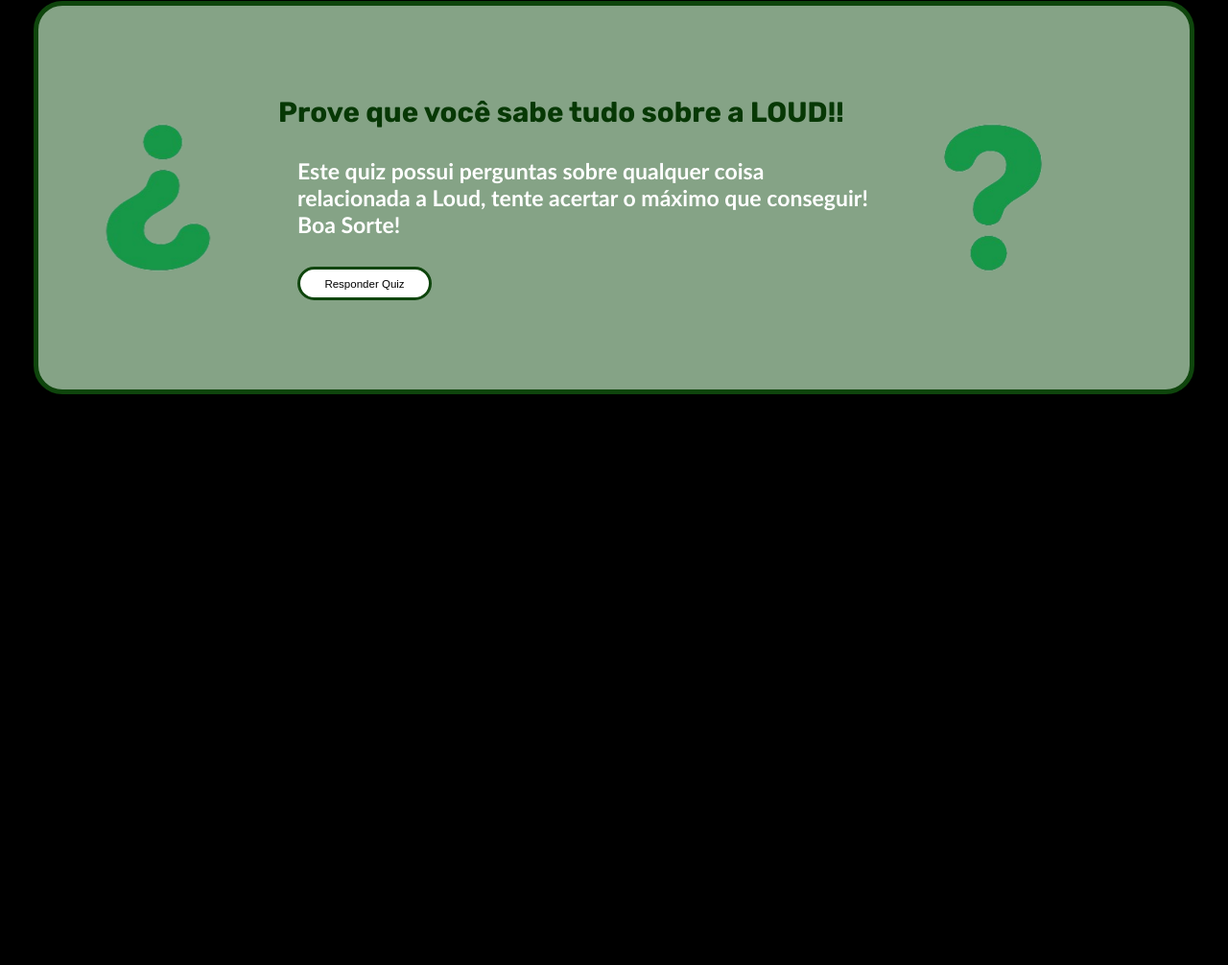
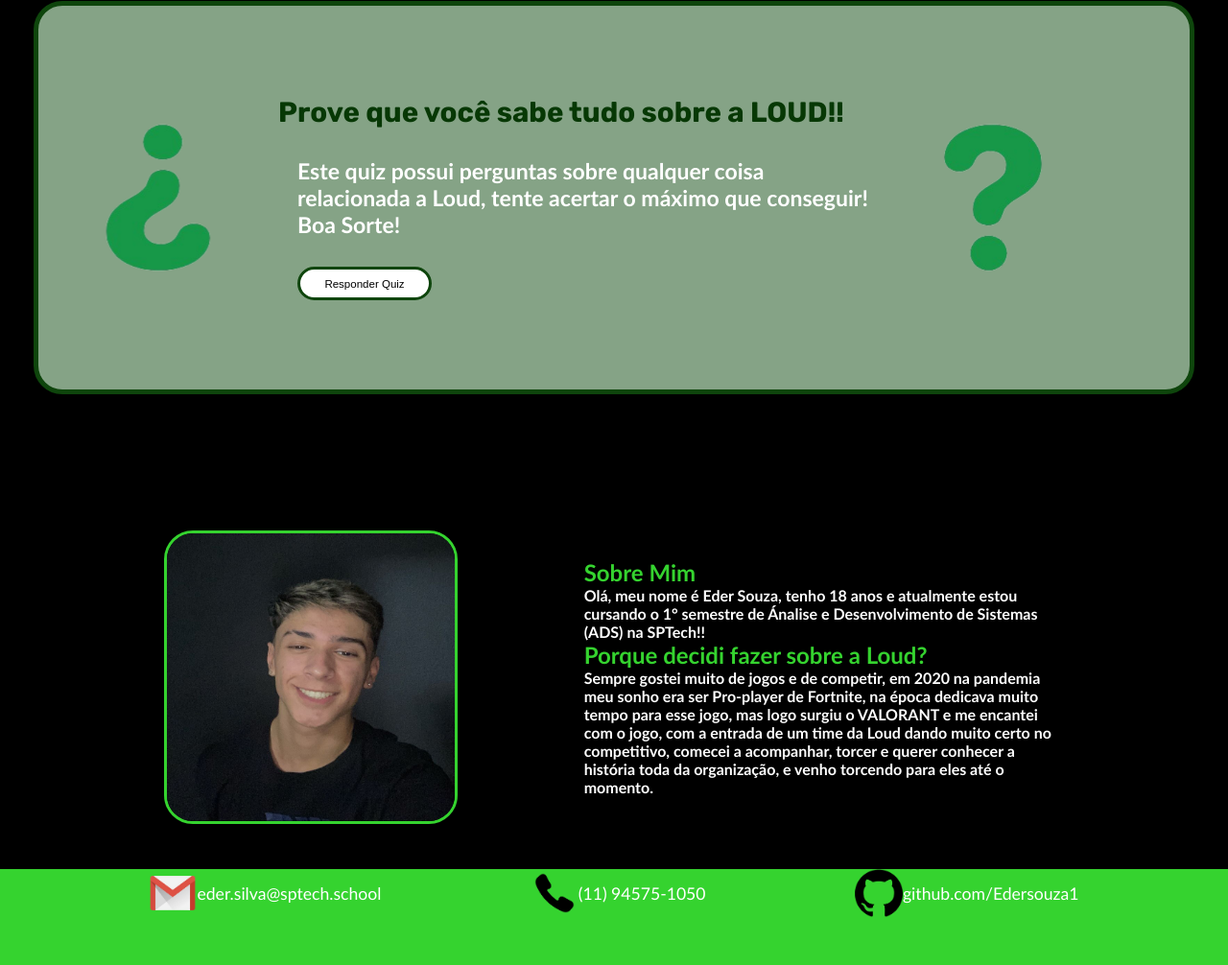
Before and after one commit to LoudProject/projeto-individual, a website: page public/index.html in a window 1280 px wide. Shown: the part 5763-6769 px from the top of the page at 96% size. Before the commit the page ends 6332 px from the top, so only its background shows below. Drawn offline with nearby package versions, Linux system fonts and the light colour scheme.

Commit message:
Parte do Desenvolvedor e footer

```diff
--- a/public/css/style.css
+++ b/public/css/style.css
@@ -536,3 +536,92 @@
     font-size: 1vw;
     color: white;
 }
+
+.sobreMim {
+    display: flex;
+    justify-content: space-evenly;
+    height: 400px;
+}
+
+.dev{
+    display: flex;
+    flex-direction: row;
+    justify-content: space-evenly;
+    align-items: center;
+    width: 1200px;
+    /* border: red solid 3px; */
+}
+
+.dev img{
+    width: 300px;
+    height: 300px;
+    border: solid 3px #35D32F;
+    border-radius: 30px;
+}
+
+.dev .eu{
+    display: flex;
+    flex-direction: column;
+    justify-content: space-evenly;
+}
+
+.eu h1{
+    font-size: x-large;
+    color: #35D32F;
+
+}
+
+.eu h2{
+    font-size: medium;
+    max-width: 500px;
+    color: white;
+}
+
+.footer{
+    background-color: #35D32F;
+    color: white;
+    height: 100px;
+}
+
+.footer .container{
+    justify-content: space-evenly;
+    text-align: center;
+    display: flex;
+    flex-direction: row;
+}
+
+.footer .container p{
+    color: white;
+}
+
+.email {
+    display: flex;
+    flex-direction: row;
+    align-items: center;
+}
+.email img{
+    width: 50px;
+    height: 50px;
+}
+
+.telefone {
+    display: flex;
+    flex-direction: row;
+    align-items: center;
+}
+
+.telefone img{
+    width: 50px;
+    height: 50px;
+}
+
+.GitHub {
+    display: flex;
+    flex-direction: row;
+    align-items: center;
+}
+
+.GitHub img{
+    width: 50px;
+    height: 50px;
+}
--- a/public/index.html
+++ b/public/index.html
@@ -1,86 +1,3 @@
-<!-- <!DOCTYPE html>
-<html lang="en">
-
-<head>
-    <meta charset="UTF-8">
-    <meta http-equiv="X-UA-Compatible" content="IE=edge">
-    <meta name="viewport" content="width=device-width, initial-scale=1.0">
-
-    <title>AquaTech | Página Inicial</title>
-
-    <script src="./js/sessao.js"></script>
-
-    <link rel="stylesheet" href="./css/estilo.css">
-    <link rel="icon" href="./assets/icon/favicon2.ico">
-    <link rel="preconnect" href="https://fonts.gstatic.com">
-</head>
-
-<body>
-    <div class="header">
-      <div class="container">
-        <h1 class="titulo">AquaTech</h1>
-        <ul class="navbar">
-          <li class="agora">
-            <a href="#">Inicial</a>
-          </li>
-          <li>
-            <a href="simulador.html">Simulador</a>
-          </li>
-          <li>|</li>
-          <li>
-            <a href="login.html">Login</a>
-          </li>
-          <li>
-            <a href="cadastro.html">Cadastro</a>
-          </li>
-        </ul>
-      </div>
-    </div>
-
-    <div class="banner">
-      <div class="container">
-        <p>Preservando <span>hoje</span> para existirem <span>amanhã</span>.</p>
-      </div>
-    </div>
-
-    <div class="social">
-      <div class="container">
-        <div class="boxes">
-          <div class="box">
-            <img src="assets/imgs/planet-earth_color.png">
-            <h4>Missão</h4>
-            <p>Lorem ipsum, dolor sit amet consectetur adipisicing elit. Et, quas cupiditate asperiores provident magnam
-              vitae illum iusto fugiat atque deleniti nulla sed iure suscipit, laborum, aliquid accusantium cum dicta
-              minima.</p>
-          </div>
-          <div class="box">
-            <img src="assets/imgs/lightbulb_color.png">
-            <h4>Visão</h4>
-            <p>Lorem ipsum, dolor sit amet consectetur adipisicing elit. Et, quas cupiditate asperiores provident magnam
-              vitae illum iusto fugiat atque deleniti nulla sed iure suscipit, laborum, aliquid accusantium cum dicta
-              minima.</p>
-          </div>
-          <div class="box">
-            <img src="assets/imgs/growth_color.png">
-            <h4>Valores</h4>
-            <p>Lorem ipsum, dolor sit amet consectetur adipisicing elit. Et, quas cupiditate asperiores provident magnam
-              vitae illum iusto fugiat atque deleniti nulla sed iure suscipit, laborum, aliquid accusantium cum dicta
-              minima.</p>
-          </div>
-        </div>
-      </div>
-    </div>
-
-    <div class="footer">
-      <div class="container">
-        <h4>Feito com amor por aluno &hearts; SPTech &copy; 2023</h4>
-        <span class="version">v1.0.0</span>
-      </div>
-    </div>
-  </body>
-
-</html> -->
-
 <!DOCTYPE html>
 <html lang="en">
 
@@ -109,7 +26,7 @@
                 <li id="li_esquerda"><a href="#origem">História</a></li>
                 <li id="li_esquerda"><a href="#comp">Competitivo</a></li>
                 <li id="li_direita"><a href="#quiz">Quiz</a></li>
-                <li id="li_direita"><a href="">Desenvolvedor</a></li>
+                <li id="li_direita"><a href="#dev">Desenvolvedor</a></li>
             </ul>
             <div class="entrar">
                 <a href="cadastro.html"><button class="button">Cadastre-se</button></a>
@@ -375,12 +292,32 @@
 
             <!-- Desenvolvedor "Sobre mim" -->
             <div class="sobreMim">
-                <div class="dev">
-                    <img src="">
+                <div class="dev" id="dev">
+                    <img src="assets/Eu.jpg">
                     <div class="eu">
                         <h1>Sobre Mim</h1>
-                        <h2></h2>
+                        <h2> Olá, meu nome é Eder Souza, tenho 18 anos e atualmente estou cursando o 1° semestre de Ánalise e Desenvolvimento de Sistemas (ADS) na SPTech!! <br></h2>
+                        <h1>Porque decidi fazer sobre a Loud?</h1>
+                        <h2>Sempre gostei muito de jogos e de competir, em 2020 na pandemia meu sonho era ser Pro-player de Fortnite, na época dedicava muito tempo para esse jogo, mas logo surgiu o VALORANT e me encantei com o jogo, com a entrada de um time da Loud dando muito certo no competitivo, comecei a acompanhar, torcer e querer conhecer a história toda da organização, e venho torcendo para eles até o momento.</h2>
                     </div>
+                </div>
+            </div>
+            <!-- Footer-->
+
+        </div>
+        <div class="footer">
+            <div class="container">
+                <div class="email">
+                    <img src="assets/gmail-removebg-preview.png">
+                    <p>eder.silva@sptech.school</p>
+                </div>
+                <div class="telefone">
+                    <img src="assets/telefone-removebg-preview.png">
+                    <p>(11) 94575-1050</p>
+                </div>
+                <div class="GitHub">
+                    <img src="assets/github-removebg-preview.png">
+                    <p>github.com/Edersouza1</p>
                 </div>
             </div>
         </div>
```
Also changed, not shown: public/cadastro.html (+0 -21 lines), public/login.html (+1 -0 lines), script.js (deleted, +0 -30 lines), public/assets/Eu.jpg (added), public/assets/github-removebg-preview.png (added), public/assets/gmail-removebg-preview.png (added), public/assets/telefone-removebg-preview.png (added), public/assets/telefone.png (added), 2 other files.
